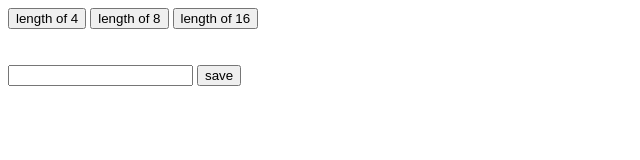
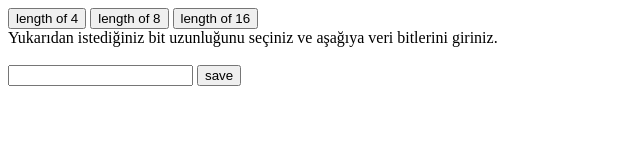
Before and after one commit to suatt-prog/Haming-Code-Simulation, a plain HTML site: page index.html in a window 1280 px wide. Shown: the whole page, without its empty margins (0-640 px from the left). Drawn offline with Linux system fonts and the light colour scheme.

Commit message:
Update index.html

```diff
--- a/index.html
+++ b/index.html
@@ -1,5 +1,6 @@
 <html>
     <head>
+    <meta charset="utf-8">
     </head>
     <body>
         <div id="di" width="50%" height="50%"></div>
@@ -7,6 +8,7 @@
         <input id="boyut8" type="submit" value="length of 8" onclick="uzunluk=8">
         <input id="boyut16" type="submit" value="length of 16" onclick="uzunluk=16">
         <br/>
+        Yukarıdan istediğiniz bit uzunluğunu seçiniz ve aşağıya veri bitlerini giriniz.
         <br/>
         <br/>
         <input type="text" id="girdi">
```
